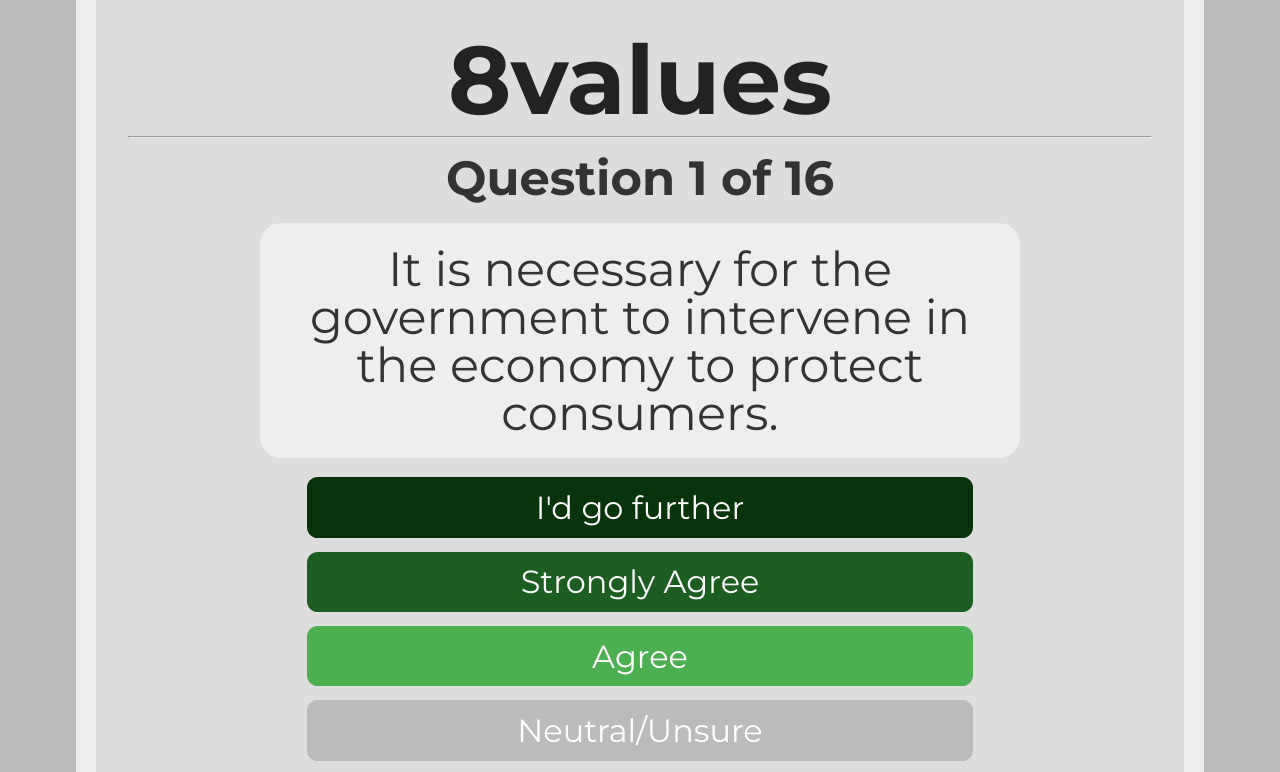
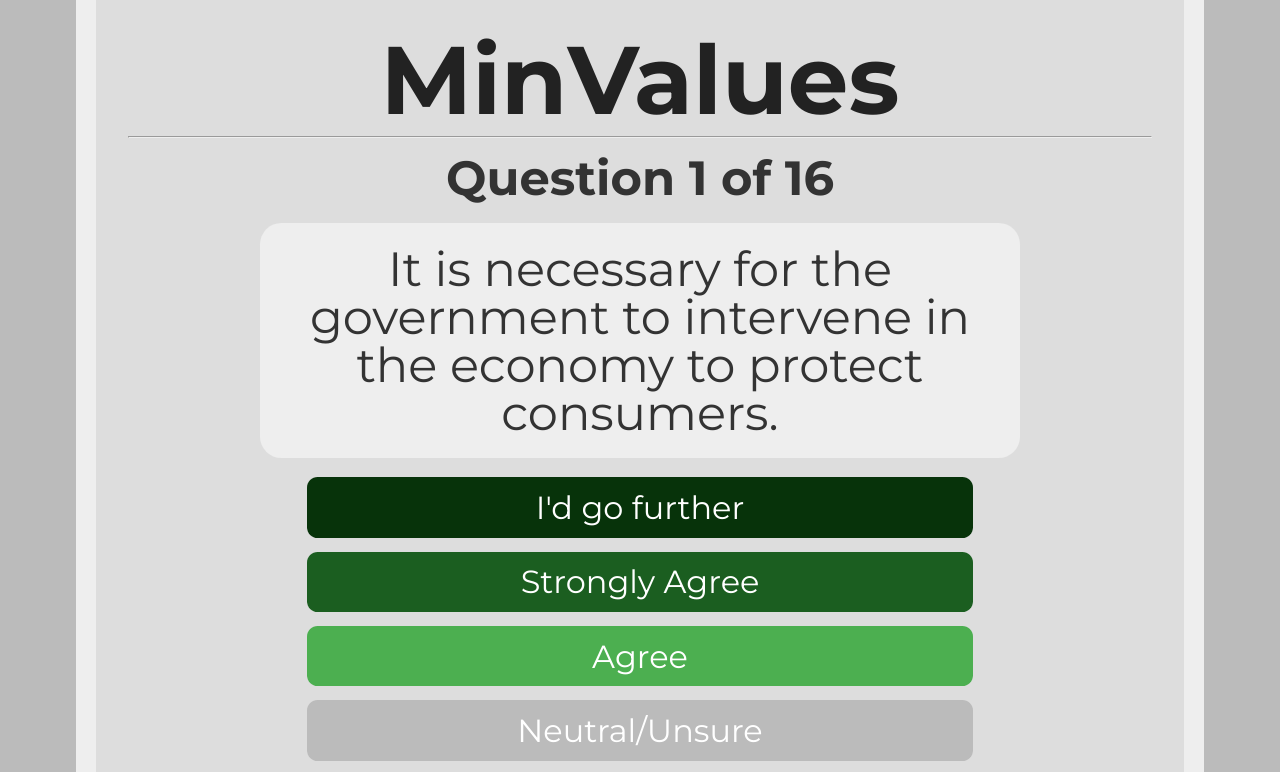
Before and after one commit to MilitaryKamikazze/MinValues, a plain HTML site: page quiz.html in a window 1280 px wide. Shown: the top 772 px of the page. Drawn offline with Linux system fonts and the light colour scheme.

Commit message:
Update quiz.html

```diff
--- a/quiz.html
+++ b/quiz.html
@@ -4,7 +4,7 @@
     rel="stylesheet"
   />
   <link href="style.css" rel="stylesheet" type="text/css" />
-  <title>8values Quiz</title>
+  <title>MinValues Quiz</title>
   <link rel="icon" type="x-icon" href="icon.png" />
   <link rel="shortcut icon" type="x-icon" href="icon.png" />
   <meta charset="utf-8" />
@@ -21,7 +21,7 @@
 </head>
 <body>
   <script type="application/javascript" src="questions.js"></script>
-  <h1>8values</h1>
+  <h1>MinValues</h1>
   <hr />
   <h2 style="text-align: center;" id="question-number">Loading...</h2>
   <p class="question" id="question-text"></p>
```
